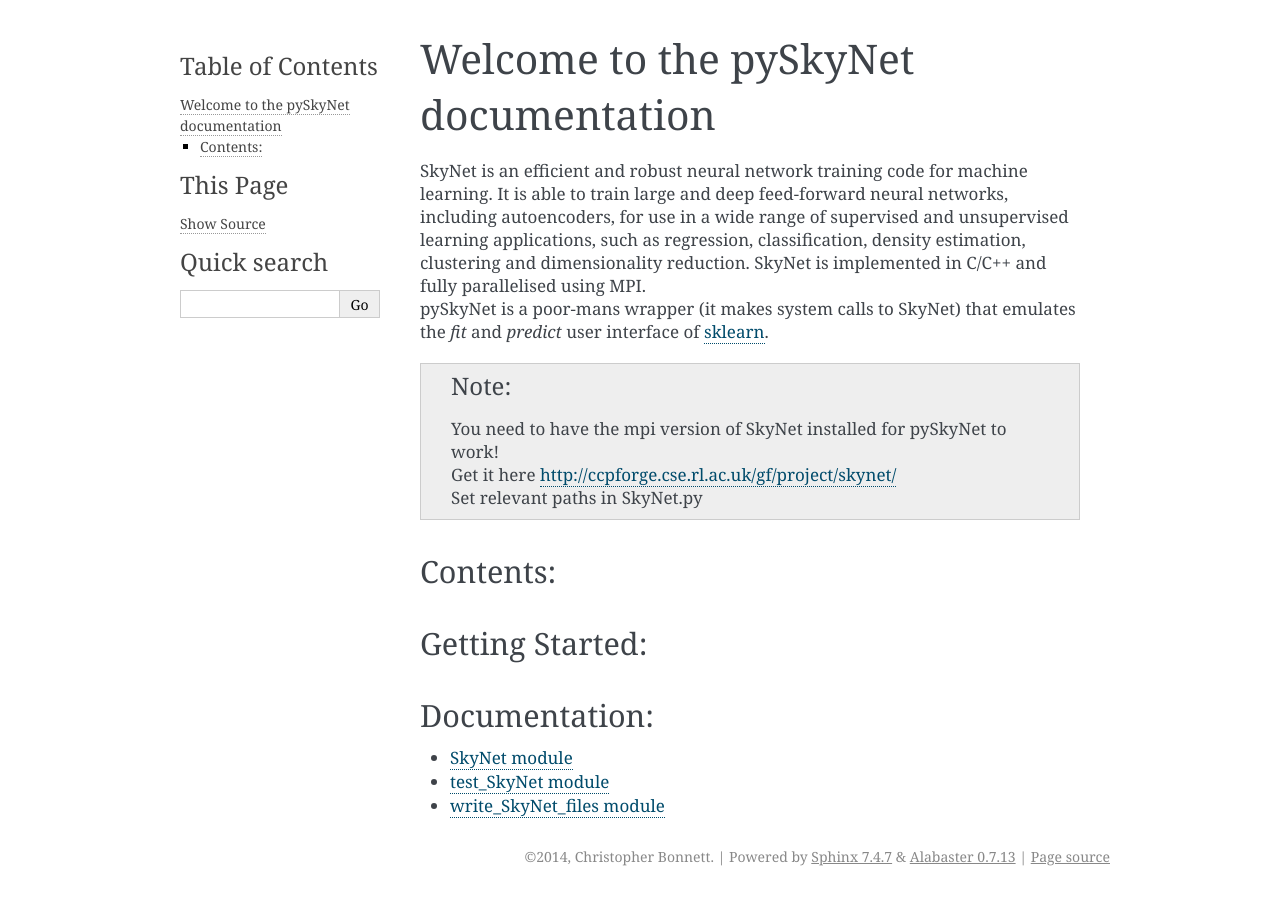
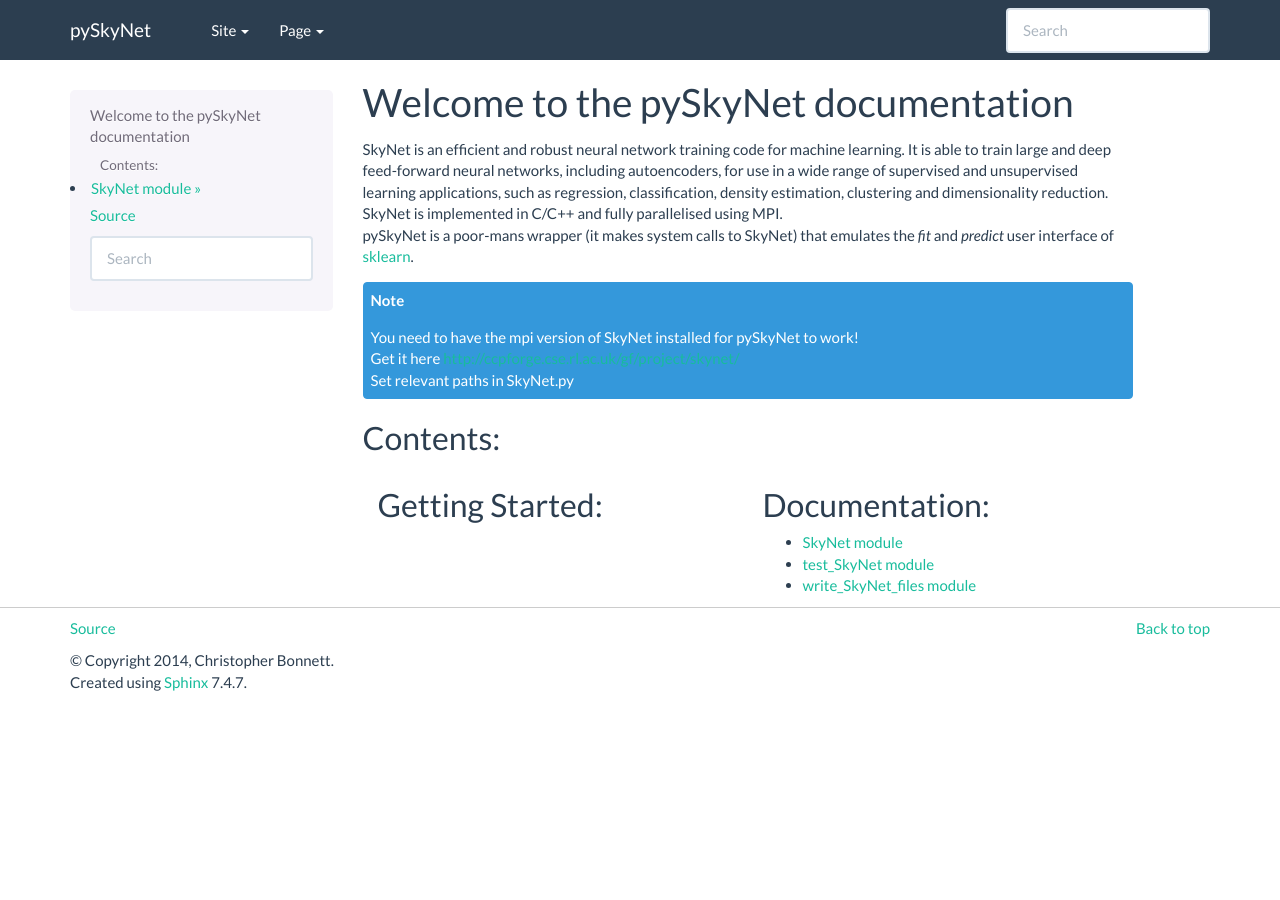
Before and after one commit to cbonnett/SkyNet_wrapper, a Sphinx documentation site: the page built from docs/index.rst, in a window 1280 px wide. Built offline with Sphinx 7.4.7, drawn with Linux system fonts in a browser that asks for light colours; pages that are not in the unit, such as notebooks, are missing from menus.

Commit message:
edited conf.py

```diff
--- a/docs/conf.py
+++ b/docs/conf.py
@@ -14,7 +14,8 @@
 
 import sys
 import os
-# import sphinx_bootstrap_theme
+import sphinx_bootstrap_theme
+
 # import matplotlib as mpl
 # mpl.use("Agg")
 
@@ -39,11 +40,6 @@
 # Add any Sphinx extension module names here, as strings. They can be
 # extensions coming with Sphinx (named 'sphinx.ext.*') or your custom
 # ones.
-# extensions = [
-#     'sphinx.ext.autodoc',
-#     'sphinx.ext.viewcode',
-#     'numpydoc',
-# ]
 
 extensions = ['sphinx.ext.autodoc',
               'sphinx.ext.doctest',
@@ -124,20 +120,20 @@
 
 # The theme to use for HTML and HTML Help pages.  See the documentation for
 # a list of builtin themes.
-#html_theme = 'bootstrap'
+html_theme = 'bootstrap'
 
 # Theme options are theme-specific and customize the look and feel of a theme
 # further.  For a list of options available for each theme, see the
 # documentation.
 #html_theme_options = {}
-# html_theme_options = {
-#     'source_link_position': "footer",
-#     'bootswatch_theme': "flatly",
-#     'navbar_sidebarrel': False,
-#     'bootstrap_version': "3",
-#     }
+html_theme_options = {
+    'source_link_position': "footer",
+    'bootswatch_theme': "flatly",
+    'navbar_sidebarrel': False,
+    'bootstrap_version': "3",
+    }
 # Add any paths that contain custom themes here, relative to this directory.
-#html_theme_path = sphinx_bootstrap_theme.get_html_theme_path()
+html_theme_path = sphinx_bootstrap_theme.get_html_theme_path()
 
 # The name for this set of Sphinx documents.  If None, it defaults to
 # "<project> v<release> documentation".
```
